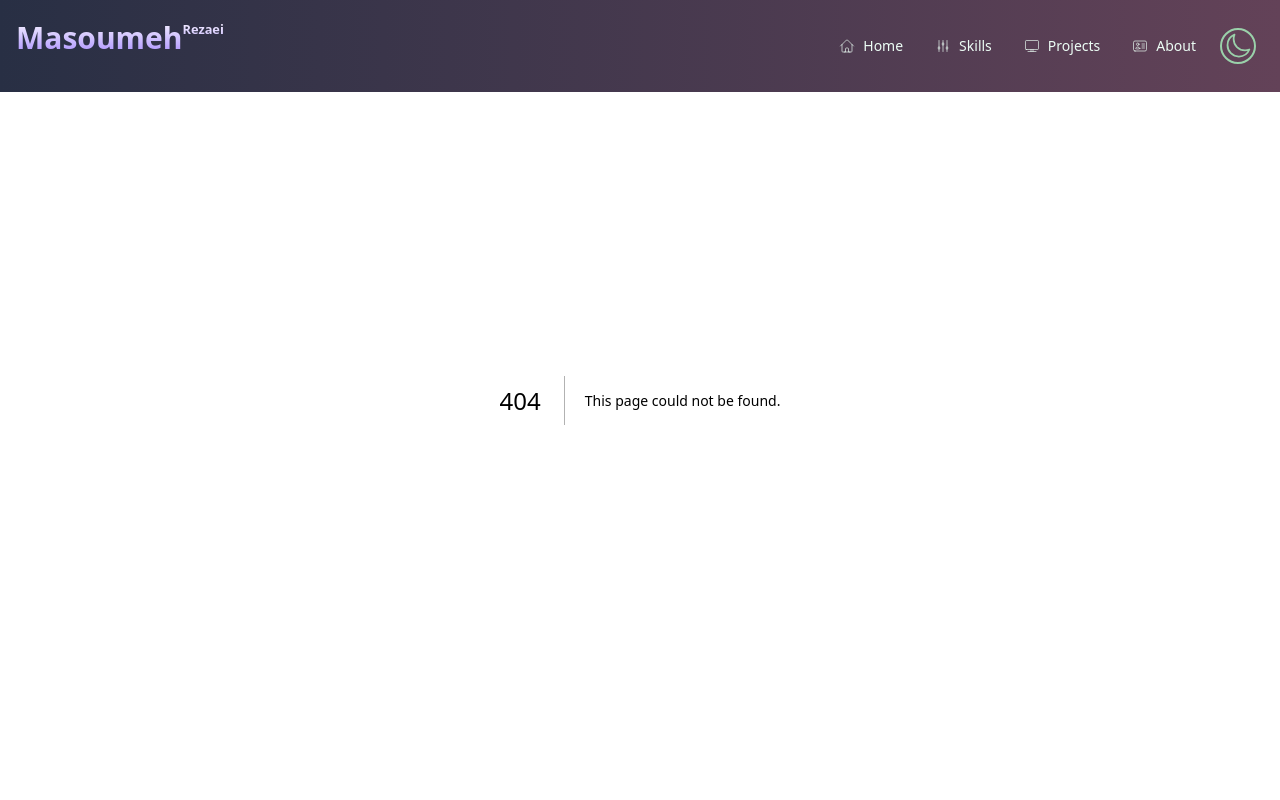
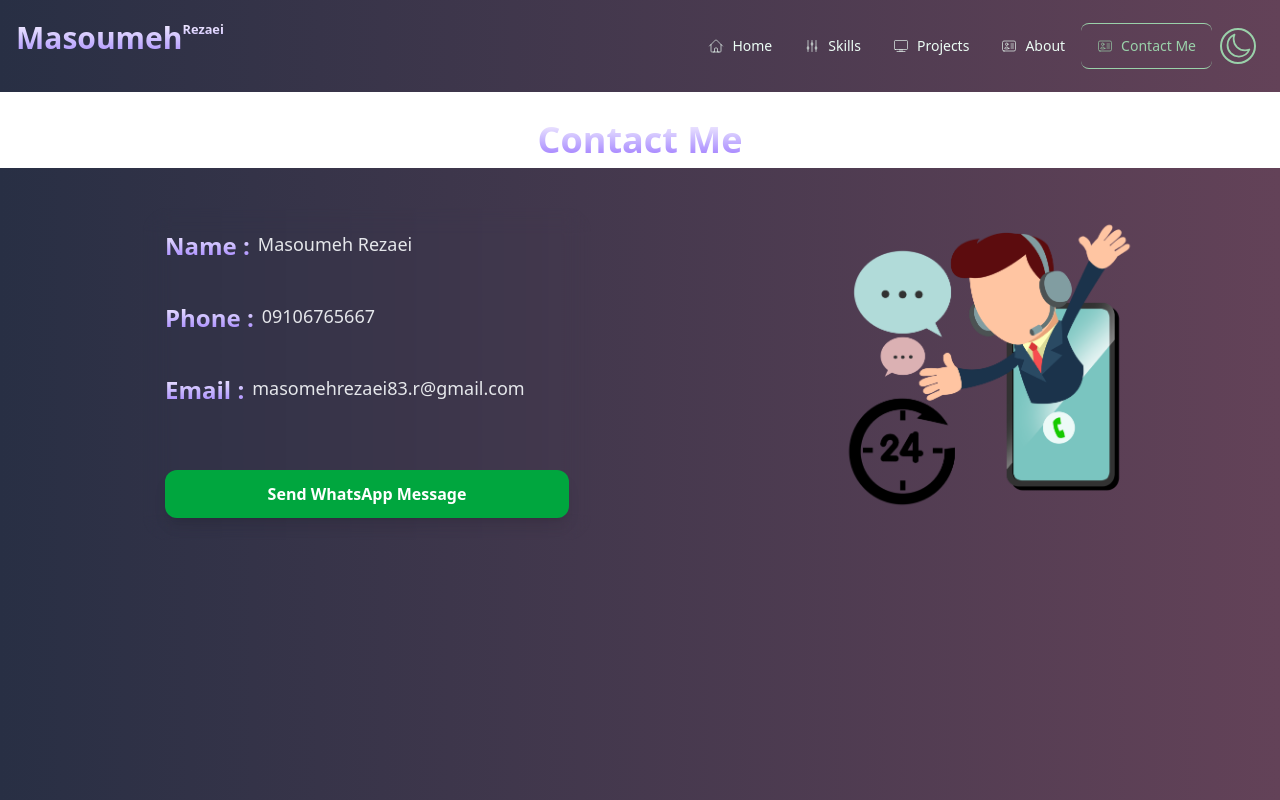
Before and after one commit to masoumeh-rezaei/my-cv, a Next.js app: page /contact in a window 1280 px wide. Before the commit this address had no page. Shown: the top 800 px of the page. Built offline with nearby package versions, Linux system fonts and the light colour scheme.

Commit message:
update the working experience version 2.51

```diff
--- a/app/about/page.jsx
+++ b/app/about/page.jsx
@@ -11,25 +11,49 @@ const About = () => {
                 <div className="container mx-auto">
                     <div className="flex lg:flex-row flex-col justify-center items-center lg:justify-between lg:items-center">
                         {/* content sec */}
-                                                <div className="order-2 lg:order-1   ">
+                                                <div className="order-2 lg:order-1   " data-aos="fade-right">
                                                     <div className="flex  items-center justify-center flex-col gap-10 mx-auto   lg:justify-start lg:items-start w-[80%] lg:ml-0 ">
                                                         <h1 className="text-3xl font-bold bg-clip-text text-transparent bg-gradient-to-b from-purple-50 to-violet-500 lg:block hidden"><span className="text-slate-300">About</span> Masoumeh</h1>
-                                                        <p className="text-slate-300 text-center lg:text-left">A Detailed-oriented 20-year-old Front End Developer with a year experience in this field, working with HTML , CSS , JavaScript , React and Next.js and 5 years experience of being in a collaborative place as a teacher. highly adapted at both independent and collaborative projects ,with an emphasis on landing website developement . </p>
+                                                        <p className="text-slate-300 text-center lg:text-left">A Detailed-oriented 21-year-old Front End Developer with 3 years experience in this field, working with HTML , CSS , JavaScript , React and Next.js and 5 years experience of being in a collaborative place as a teacher. highly adapted at both independent and collaborative projects ,with an emphasis on landing website developement . </p>
 
                         </div>
                     </div>
                     {/*Img Section */}
-                    <div className=" order1 lg:order-2  flex items-center justify-center lg:w-[80%]">
+                    <div className=" order1 lg:order-2  flex items-center justify-center lg:w-[80%]" >
                         <div className="img-box relative rounded-full p-4 ">
                         <h1 className="text-3xl font-bold bg-clip-text text-transparent bg-gradient-to-b from-purple-50 to-violet-500 block lg:hidden pb-10 text-center"><span className="text-slate-300">About</span> Masoumeh</h1>
-                            <Image src={ImgSelf} width={400} height={100} alt="img" className=" border-4   w-[300px] md:w-[100%] "/>
+                            <Image src={ImgSelf} width={400} height={100} alt="img" className=" border-4   w-[300px] md:w-[100%] " data-aos="fade-left"/>
                         </div>
                     </div>
                 </div>
-                <div className="flex lg:flex-row flex-col justify-center items-center lg:justify-between lg:items-center lg:mt-2 mt-10 m-4 lg:ml-0" >
+                <div className="flex lg:flex-row flex-col justify-center items-center lg:justify-between lg:items-center lg:mt-20 mt-10 m-4 lg:ml-0" >
+                    <div>
+                        <h1 className="text-3xl font-bold bg-clip-text text-transparent bg-gradient-to-b from-purple-50 to-violet-500 block pb-2 lg:text-left text-center">Working Experience</h1>
+                        <div className="mb-10 lg:ml-0 ">
+                            <div className="border border-[#9ad1aa] text-slate-300 p-2 ml-0">
+                                <div className="flex flex-col gap-y-2">
+                                    <h1 className="text-xl text-slate-400">Frontend developer</h1>
+                                    <h3 className="text-md text-blue-300">Freelancer</h3>
+                                    <small className="text-lime-500">06/1402 - now</small>
+                                </div>
+                                <hr className="text-[#9ad1aa] mx-5 my-2"/>
+                                <div className="flex flex-col gap-y-2">
+                                    <h1 className="text-xl text-slate-400">Frontend developer</h1>
+                                    <h3 className="text-md text-blue-300">MiliTrans(german)</h3>
+                                    <small className="text-lime-500">02/1404 - 06/1404</small>
+                                </div>
+                                <hr className="text-[#9ad1aa] mx-5 my-2"/>
+                                <div className="flex flex-col gap-y-2">
+                                    <h1 className="text-xl text-slate-400">English Teacher</h1>
+                                    <h3 className="text-md text-blue-300">Zaban Sara</h3>
+                                    <small className="text-lime-500">02/1401 - 06/1403</small>
+                                </div>
+                            </div>
+                        </div>
+                    </div>
                     <div>
                         <h1 className="text-3xl font-bold bg-clip-text text-transparent bg-gradient-to-b from-purple-50 to-violet-500 block pb-2 lg:text-left text-center">Education</h1>
-                        <div className="mb-10 lg:ml-0">
+                        <div className="mb-10 lg:ml-0 ">
                             <div className="border border-[#9ad1aa] text-slate-300 p-2 ml-0">
                                 <div className="flex flex-col gap-y-2">
                                     <h1 className="text-xl text-slate-400">Bachelor degree in computer software engeneering</h1>
@@ -38,7 +62,7 @@ const About = () => {
                                 </div>
                                 <hr className="text-[#9ad1aa] mx-5 my-2"/>
                                 <div className="flex flex-col gap-y-2">
-                                    <h1 className="text-xl text-slate-400">Bachelor degree in computer engeneering</h1>
+                                    <h1 className="text-xl text-slate-400">Associate's degree in  computer engeneering</h1>
                                     <h3 className="text-md text-blue-300">Yadegar Emam University</h3>
                                     <small className="text-lime-500">06/1401 - 06/1403</small>
                                 </div>
@@ -67,6 +91,7 @@ const About = () => {
                                 </div>
                             </div></Link>
                     </div>
+
                 </div>
             </div>
         </div>
--- /dev/null
+++ b/app/contact/page.jsx
@@ -0,0 +1,54 @@
+"use client";
+import contact from '@/public/Images/contact.png'
+import Image from "next/image";
+
+
+
+export default function ContactPage() {
+    const phoneNumber = "989106765667";
+    const message = encodeURIComponent("hi masoomeh I wanna contact you..");
+
+    const whatsappLink =`https://wa.me/${phoneNumber}?text=${message}`;
+
+    return (
+        <div className="mb-0 pb-0">
+            <h1 className="text-4xl mt-30 mb-0 m-auto font-bold bg-clip-text text-transparent bg-gradient-to-b from-purple-50 to-violet-500 block pb-2  text-center">Contact Me</h1>
+            <div className="min-h-screen flex lg:flex-row flex-col  items-center justify-between p-6 md:p-5 bg-gradient-to-r from-[#282f44] to-[#634258]  mt-0 pt-0">
+
+
+
+                <div className=" mt-5 backdrop-blur-md m-auto  rounded-3xl p-5 max-w-md w-full flex flex-col gap-8 border-2 border-transparent  transition-all duration-300" data-aos="fade-right">
+
+                    <div className="flex flex-row gap-2">
+                        <p className="text-2xl font-bold bg-clip-text text-transparent bg-gradient-to-b from-purple-50 to-violet-500 block pb-2">Name :</p>
+                        <p className="text-gray-200 dark:text-green-200 text-md md:text-lg font-medium">Masoumeh Rezaei</p>
+                    </div>
+
+                    <div className="flex flex-row gap-2">
+                        <h3 className="text-2xl font-bold bg-clip-text text-transparent bg-gradient-to-b from-purple-50 to-violet-500 block pb-2">Phone :</h3>
+                        <p className="text-gray-200 dark:text-green-200 text-md md:text-lg font-medium">09106765667</p>
+                    </div>
+
+                    <div className="flex flex-row gap-2">
+                        <h3 className="text-2xl font-bold bg-clip-text text-transparent bg-gradient-to-b from-purple-50 to-violet-500 block pb-2">Email :</h3>
+                        <p className="text-gray-200 dark:text-green-200 text-md md:text-lg font-medium">masomehrezaei83.r@gmail.com</p>
+                    </div>
+
+                    <a
+                        href={whatsappLink}
+                        target="_blank"
+                        rel="noopener noreferrer"
+                        className="mt-6 py-3 px-6 bg-green-600 dark:bg-green-500 text-white font-semibold rounded-xl shadow-lg hover:scale-105 hover:shadow-2xl transition-transform duration-300 text-center"
+                    >
+                        Send WhatsApp Message
+                    </a>
+
+                </div>
+                <div className={'m-auto mt-5 '} data-aos="fade-left">
+                    <Image src={contact} alt={'contact'} width={300} height={200}/>
+                </div>
+            </div>
+        </div>
+
+    );
+}
--- a/app/page.js
+++ b/app/page.js
@@ -5,6 +5,7 @@ import Skills from "./skills/page";
 import Projects from "./projects/page";
 import About from "./about/page";
 import React from "react";
+import ContactPage from "@/app/contact/page";
 
 
 export default function Home() {
@@ -17,6 +18,7 @@ export default function Home() {
     <Skills/>
     <Projects/>
     <About/>
+      <ContactPage/>
     </div>
    </>
   );
--- a/app/skills/page.jsx
+++ b/app/skills/page.jsx
@@ -134,7 +134,7 @@ const Skills = () => {
                                             skillsData.slice(0, Math.ceil(skillsData.length / 2)).map((data) => (
                                                 <li
                                                 key={data.id}
-                                                data-aos="zoom-in"
+
                                                 className="w-[90%] border-2 border-transparent my-6 lg:mx-3 mt-0 lg:h-30 h-40
                                                            flex justify-center flex-col px-3 relative rounded-md
                                                            transition-all duration-500 ease-in-out
@@ -161,7 +161,7 @@ const Skills = () => {
                                             {
                                             skillsData.slice( Math.ceil(skillsData.length / 2)).map((data) => (
                                                 <li
-                                                    data-aos="zoom-in"
+
                                                 key={data.id}
                                                 className="w-[90%] border-2 border-transparent my-6 lg:mx-3 mt-0 lg:h-30 h-40
                                                            flex justify-center flex-col px-3 relative rounded-md
--- a/components/Navbar/MobileNav/index.jsx
+++ b/components/Navbar/MobileNav/index.jsx
@@ -55,6 +55,16 @@ const MobileNav = ({showMenue,setShowMenue}) => {
                 </svg>
             ),
         },
+        {
+            id: 5,
+            name: "Contact Me",
+            link: "/contact",
+            icon: (
+                <svg xmlns="http://www.w3.org/2000/svg" fill="none" viewBox="0 0 24 24" strokeWidth="1" stroke="currentColor" className="size-4">
+                    <path strokeLinecap="round" strokeLinejoin="round" d="M15 9h3.75M15 12h3.75M15 15h3.75M4.5 19.5h15a2.25 2.25 0 0 0 2.25-2.25V6.75A2.25 2.25 0 0 0 19.5 4.5h-15a2.25 2.25 0 0 0-2.25 2.25v10.5A2.25 2.25 0 0 0 4.5 19.5Zm6-10.125a1.875 1.875 0 1 1-3.75 0 1.875 1.875 0 0 1 3.75 0Zm1.294 6.336a6.721 6.721 0 0 1-3.17.789 6.721 6.721 0 0 1-3.168-.789 3.376 3.376 0 0 1 6.338 0Z" />
+                </svg>
+            ),
+        },
 
     ];
 
--- a/components/Navbar/index.jsx
+++ b/components/Navbar/index.jsx
@@ -58,6 +58,16 @@ const menues = [
         id: 4,
         name: "About",
         link: "/about",
+        icon: (
+            <svg xmlns="http://www.w3.org/2000/svg" fill="none" viewBox="0 0 24 24" strokeWidth="1" stroke="currentColor" className="size-4">
+                <path strokeLinecap="round" strokeLinejoin="round" d="M15 9h3.75M15 12h3.75M15 15h3.75M4.5 19.5h15a2.25 2.25 0 0 0 2.25-2.25V6.75A2.25 2.25 0 0 0 19.5 4.5h-15a2.25 2.25 0 0 0-2.25 2.25v10.5A2.25 2.25 0 0 0 4.5 19.5Zm6-10.125a1.875 1.875 0 1 1-3.75 0 1.875 1.875 0 0 1 3.75 0Zm1.294 6.336a6.721 6.721 0 0 1-3.17.789 6.721 6.721 0 0 1-3.168-.789 3.376 3.376 0 0 1 6.338 0Z" />
+            </svg>
+        ),
+    },
+    {
+        id: 5,
+        name: "Contact Me",
+        link: "/contact",
         icon: (
             <svg xmlns="http://www.w3.org/2000/svg" fill="none" viewBox="0 0 24 24" strokeWidth="1" stroke="currentColor" className="size-4">
                 <path strokeLinecap="round" strokeLinejoin="round" d="M15 9h3.75M15 12h3.75M15 15h3.75M4.5 19.5h15a2.25 2.25 0 0 0 2.25-2.25V6.75A2.25 2.25 0 0 0 19.5 4.5h-15a2.25 2.25 0 0 0-2.25 2.25v10.5A2.25 2.25 0 0 0 4.5 19.5Zm6-10.125a1.875 1.875 0 1 1-3.75 0 1.875 1.875 0 0 1 3.75 0Zm1.294 6.336a6.721 6.721 0 0 1-3.17.789 6.721 6.721 0 0 1-3.168-.789 3.376 3.376 0 0 1 6.338 0Z" />
```
Also changed, not shown: public/Images/contact.png (added). Lines whose indentation alone changed are shown as unchanged.
